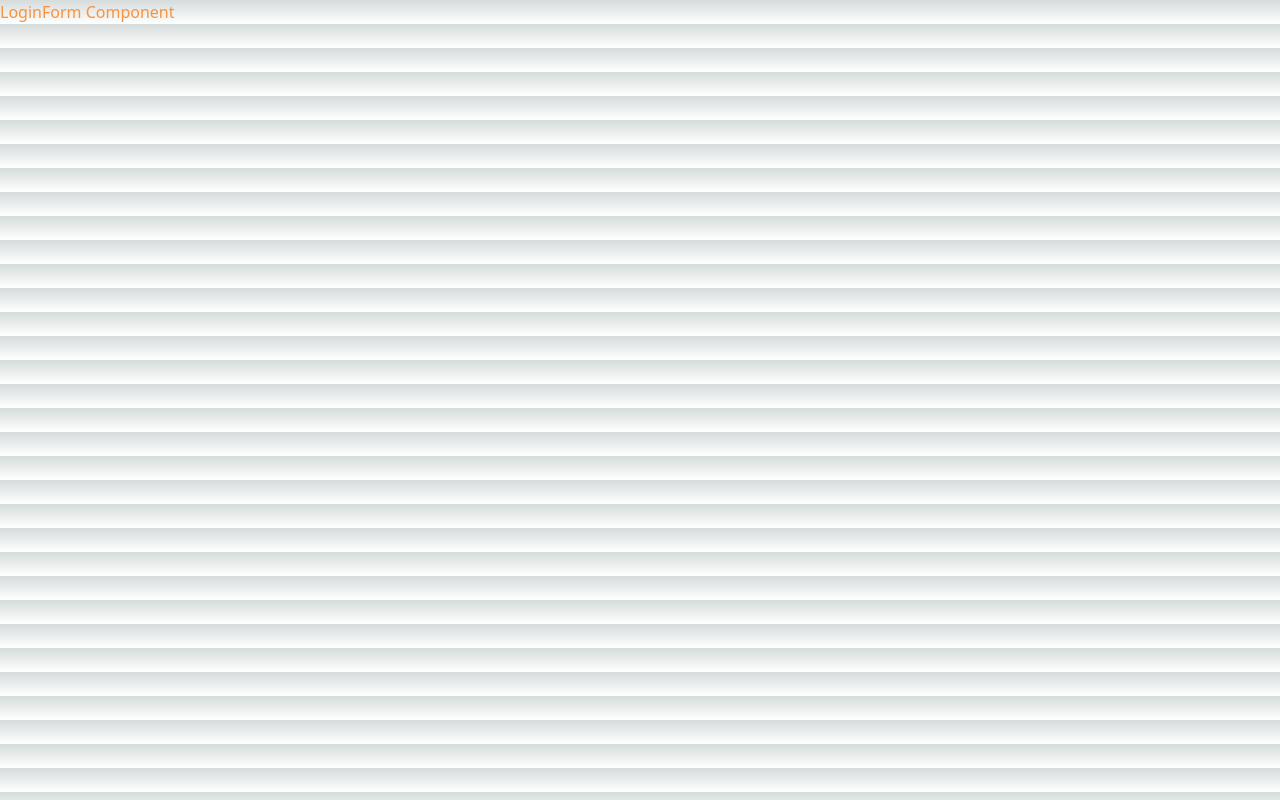
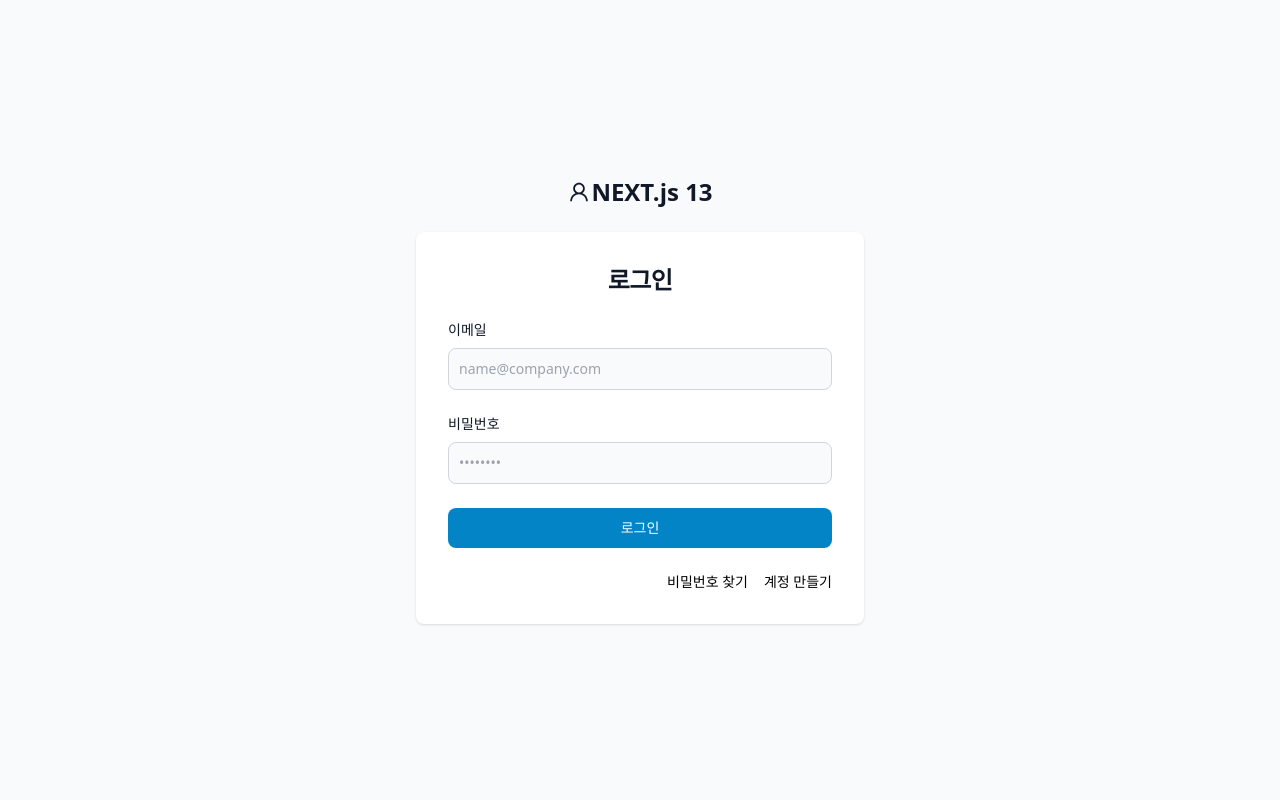
Before and after one commit to dpTablo/nextjs-13-boilerplate, a Next.js app: page /login in a window 1280 px wide. Built offline with nearby package versions, Linux system fonts and the light colour scheme.

Commit message:
package.json 의존성 추가 - styled-components - @types/styled-components - tailwind-styled-components
LoginForm
- styled-components 를 이용한 구현으로 변경

```diff
--- a/next.config.js
+++ b/next.config.js
@@ -1,4 +1,3 @@
-/** @type {import('next').NextConfig} */
 const nextConfig = {
     experimental: {
         appDir: true,
--- a/src/app/layout.tsx
+++ b/src/app/layout.tsx
@@ -5,9 +5,9 @@ export default function RootLayout({ children }: { children: React.ReactNode })
     return (
         <html lang="en">
             {/*
-        <head /> will contain the components returned by the nearest parent
-        head.tsx. Find out more at https://beta.nextjs.org/docs/api-reference/file-conventions/head
-      */}
+                <head /> will contain the components returned by the nearest parent
+                head.tsx. Find out more at https://beta.nextjs.org/docs/api-reference/file-conventions/head
+                */}
             <head />
             <body>{children}</body>
         </html>
--- a/src/components/auth/LoginForm.tsx
+++ b/src/components/auth/LoginForm.tsx
@@ -1,6 +1,103 @@
-// TODO: login component
+// import styled from 'styled-components';
+import tw from 'tailwind-styled-components';
+import { AiOutlineUser as UserIcon } from 'react-icons/ai';
 
-// Component example
+const Label = tw.label`
+    block
+    mb-2
+    text-sm
+    font-medium
+    text-gray-900
+    dark:text-white
+`;
+
+const Input = tw.input`
+    block
+    w-full
+    p-2.5
+    sm:text-sm
+    text-gray-900
+    bg-gray-50
+    border
+    border-gray-300
+    rounded-lg
+    focus:ring-primary-600
+    focus:border-primary-600
+    dark:bg-gray-700
+    dark:border-gray-600
+    dark:placeholder-gray-400
+    dark:text-white
+    dark:focus:ring-blue-500
+    dark:focus:border-blue-500
+`;
+
+const ActionAnchor = tw.a`
+    text-sm
+    font-medium
+    text-primary-600
+    hover:underline
+    dark:text-primary-500
+`;
+
+const LoginButton = tw.button`
+    w-full
+    text-sm
+    px-5
+    py-2.5
+    rounded-lg
+    text-center
+    bg-sky-600
+    hover:bg-sky-700
+    text-white
+    focus:ring-4
+    focus:outline-none
+    focus:ring-primary-300
+    font-medium
+    dark:bg-primary-600
+    dark:hover:bg-primary-700
+    dark:focus:ring-primary-800
+`;
+
+const LoginFormTitle = tw.h1`
+    text-xl
+    text-center
+    font-bold
+    leading-tight
+    tracking-tight
+    text-gray-900
+    md:text-2xl
+    dark:text-white
+`;
+
 export default function LoginForm() {
-    return <div className="text-orange-400">LoginForm Component</div>;
+    return (
+        <section className="bg-gray-50 dark:bg-gray-900">
+            <div className="flex flex-col items-center justify-center px-6 py-8 mx-auto md:h-screen lg:py-0">
+                <a href="#" className="flex items-center mb-6 text-2xl font-semibold text-gray-900 dark:text-white">
+                    <UserIcon />
+                    NEXT.js 13
+                </a>
+                <div className="w-full bg-white rounded-lg shadow dark:border md:mt-0 sm:max-w-md xl:p-0 dark:bg-gray-800 dark:border-gray-700">
+                    <div className="p-6 space-y-4 md:space-y-6 sm:p-8">
+                        <LoginFormTitle>로그인</LoginFormTitle>
+                        <form className="space-y-4 md:space-y-6" action="#">
+                            <div>
+                                <Label htmlFor="email">이메일</Label>
+                                <Input type="email" name="email" id="email" placeholder="name@company.com" />
+                            </div>
+                            <div>
+                                <Label htmlFor="password">비밀번호</Label>
+                                <Input type="password" name="password" id="password" placeholder="••••••••" />
+                            </div>
+                            <LoginButton type="submit">로그인</LoginButton>
+                            <div className="flex justify-end gap-4">
+                                <ActionAnchor href="#">비밀번호 찾기</ActionAnchor>
+                                <ActionAnchor>계정 만들기</ActionAnchor>
+                            </div>
+                        </form>
+                    </div>
+                </div>
+            </div>
+        </section>
+    );
 }
```
Also changed, not shown: package.json (+5 -2 lines), 1 other file (tests, documents, lock files or other folders).
